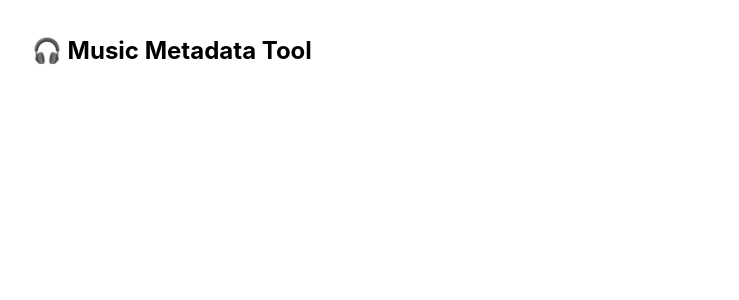
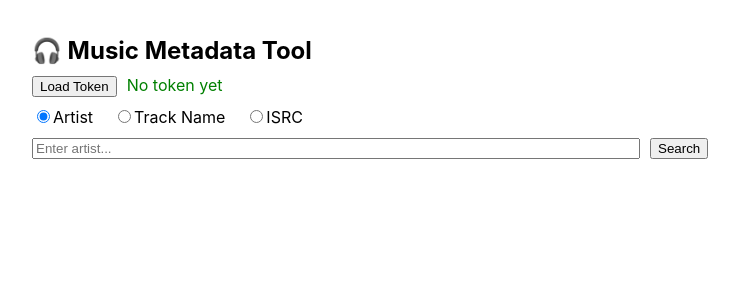
Before and after one commit to cshaushkin/concert-tool, a React (Create React App) app: page / in a window 1280 px wide. Shown: the top 300 px of the page, without its empty margins (108-847 px from the left). Built offline with nearby package versions, Linux system fonts and the light colour scheme.

Commit message:
🔄 Full working app: search UI + Spotify vs MusicBrainz ISRC results

```diff
--- a/src/ConcertQueryTool.jsx
+++ b/src/ConcertQueryTool.jsx
@@ -60,14 +60,115 @@ export default function ConcertQueryTool() {
     }
   };
 
+  const handleSearch = async () => {
+    if (!spotifyToken) {
+      alert("Spotify token not loaded. Click 'Load Token' first.");
+      return;
+    }
+
+    const queryParam = searchMode === "isrc" ? `isrc:${query}` : query;
+    const type = searchMode === "artist" ? "artist" : "track";
+
+    const response = await fetch(
+      `https://api.spotify.com/v1/search?q=${encodeURIComponent(queryParam)}&type=${type}&limit=5`,
+      {
+        headers: { Authorization: `Bearer ${spotifyToken}` },
+      }
+    );
+
+    const data = await response.json();
+
+    if (searchMode === "artist") {
+      const artist = data.artists.items[0];
+      const topTracksRes = await fetch(
+        `https://api.spotify.com/v1/artists/${artist.id}/top-tracks?market=US`,
+        {
+          headers: { Authorization: `Bearer ${spotifyToken}` },
+        }
+      );
+      const topTracksData = await topTracksRes.json();
+
+      const enrichedTracks = await Promise.all(
+        topTracksData.tracks.map(async (track) => {
+          const mbInfo = await fetchMusicBrainzInfo(track.name, artist.name);
+          return { ...track, mbInfo };
+        })
+      );
+
+      setResults(enrichedTracks);
+    } else {
+      const enrichedTracks = await Promise.all(
+        data.tracks.items.map(async (track) => {
+          const mbInfo = await fetchMusicBrainzInfo(track.name, track.artists[0].name);
+          return { ...track, mbInfo };
+        })
+      );
+
+      setResults(enrichedTracks);
+    }
+
+    setView("results");
+  };
+
   return (
     <div style={{ padding: "20px", maxWidth: "1000px", margin: "auto" }}>
       <h1 style={{ fontSize: "24px", fontWeight: "bold", marginBottom: "10px" }}>
         🎧 Music Metadata Tool
       </h1>
 
+      {view === "search" && (
+        <>
+          <button onClick={fetchSpotifyToken}>Load Token</button>
+          <span style={{ marginLeft: "10px", color: "green" }}>
+            {spotifyToken ? "Token Loaded ✔️" : "No token yet"}
+          </span>
+
+          <div style={{ marginTop: "10px" }}>
+            <label>
+              <input
+                type="radio"
+                value="artist"
+                checked={searchMode === "artist"}
+                onChange={() => setSearchMode("artist")}
+              />
+              Artist
+            </label>
+            <label style={{ marginLeft: "20px" }}>
+              <input
+                type="radio"
+                value="track"
+                checked={searchMode === "track"}
+                onChange={() => setSearchMode("track")}
+              />
+              Track Name
+            </label>
+            <label style={{ marginLeft: "20px" }}>
+              <input
+                type="radio"
+                value="isrc"
+                checked={searchMode === "isrc"}
+                onChange={() => setSearchMode("isrc")}
+              />
+              ISRC
+            </label>
+          </div>
+
+          <div style={{ marginTop: "10px" }}>
+            <input
+              type="text"
+              placeholder={`Enter ${searchMode}...`}
+              value={query}
+              onChange={(e) => setQuery(e.target.value)}
+              style={{ marginRight: "10px", width: "60%" }}
+            />
+            <button onClick={handleSearch}>Search</button>
+          </div>
+        </>
+      )}
+
       {view === "results" && (
         <>
+          <button onClick={() => setView("search")}>⬅ Back</button>
           <h2>Results</h2>
           <table style={{ width: "100%", borderCollapse: "collapse" }}>
             <thead>
```
